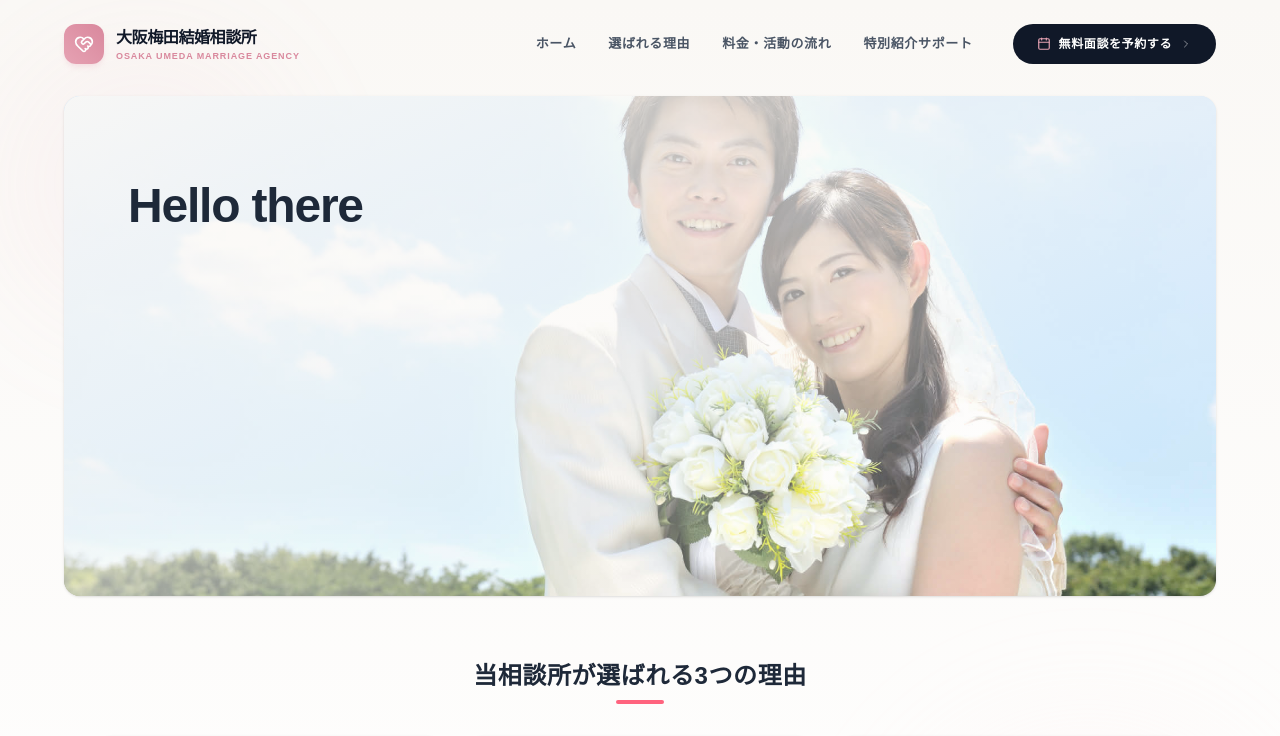
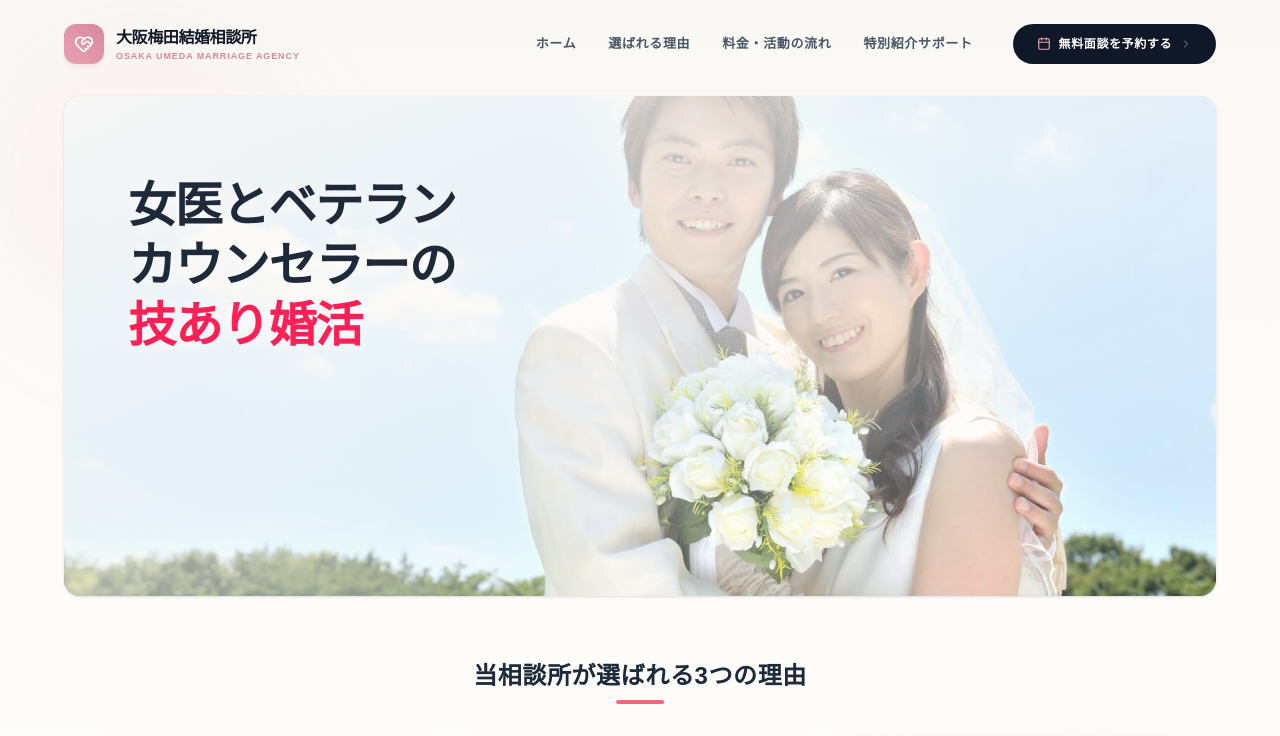
Before and after one commit to shougapan/Toa-Website, a Next.js app: page / in a window 1280 px wide. Shown: the top 736 px of the page. Built offline with nearby package versions, Linux system fonts and the light colour scheme.

Commit message:
another revision

```diff
--- a/app/page.tsx
+++ b/app/page.tsx
@@ -19,9 +19,11 @@ export default function Home() {
         {/* 3. Hero Minimalist Text Content */}
         <div className="absolute inset-0 flex flex-col justify-start items-start p-6 sm:p-12 md:p-16 pt-12 sm:pt-16 md:pt-20 max-w-2xl text-left">
           {/* Main Title - Deep Elegant Navy Blue */}
-          <h1 className="text-3xl font-black leading-tight text-gray-800 md:text-4xl lg:text-5xl tracking-tight">
-            Hello there
-          </h1>
+<h1 className="text-2xl font-black leading-tight text-gray-800 md:text-4xl lg:text-5xl tracking-tight drop-shadow-[0_2px_8px_rgba(255,255,255,0.8)]">
+  女医とベテラン<br/>
+  カウンセラーの<br/>
+  <span className="text-rose-500">技あり婚活</span>
+</h1>
 
           {/* Subtitle - Warm Muted Rose */}
           <p className="mt-4 text-sm font-bold text-fuchsia-400 md:text-base lg:text-lg max-w-sm leading-relaxed">
```
